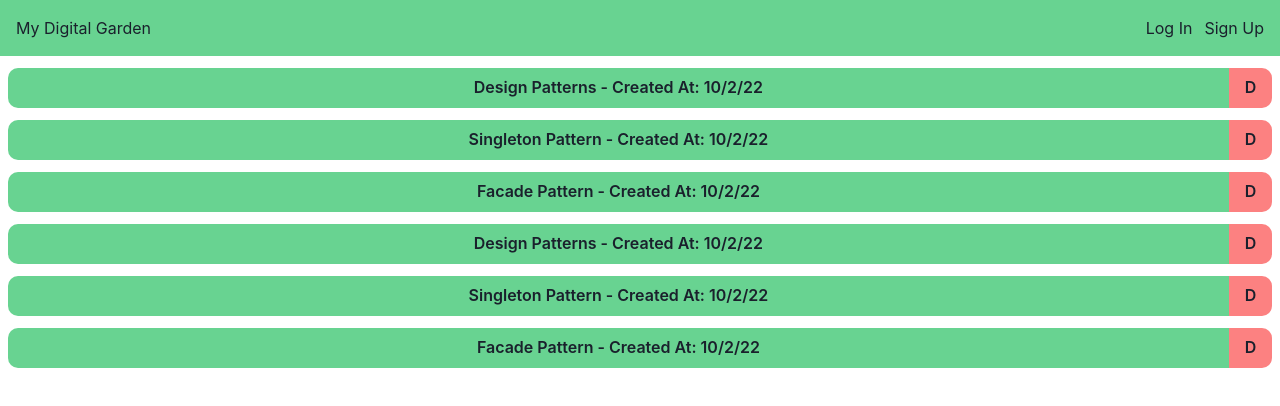
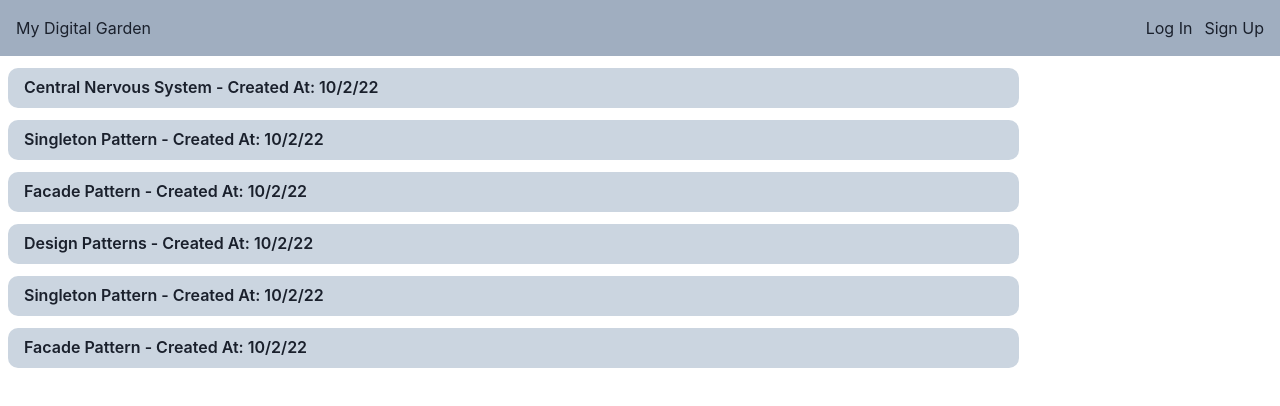
Before and after one commit to jpecheverryp/my-digital-garden, a React (Create React App) app in the folder client/: page / in a window 1280 px wide. Shown: the top 406 px of the page. Built offline with nearby package versions, Linux system fonts and the light colour scheme.

Commit message:
changed color scheme aross all pages

```diff
--- a/client/src/components/Navbar.tsx
+++ b/client/src/components/Navbar.tsx
@@ -1,6 +1,6 @@
 import React from 'react';
 import { Link as RouterLink } from 'react-router-dom';
-import { Link, Flex, Box } from '@chakra-ui/react';
+import { Link, Flex, Box, Button } from '@chakra-ui/react';
 
 interface IState {
   isAuthenticated: boolean;
@@ -8,7 +8,7 @@ interface IState {
 const Navbar: React.FC<IState> = ({ isAuthenticated }) => {
   return (
     <Flex
-      bg={'green.300'}
+      bg={'gray.400'}
       p={4}
       justifyContent={'space-between'}
       alignItems={'center'}
@@ -19,9 +19,14 @@ const Navbar: React.FC<IState> = ({ isAuthenticated }) => {
       </Link>
       {/* Check if authenticated and display different links */}
       {isAuthenticated ? (
-        <Link as={RouterLink} to={'/profile'}>
-          Profile
-        </Link>
+        <Box>
+          <Button p={2} mr={2} colorScheme={'blue'}>
+            Add note
+          </Button>
+          <Link as={RouterLink} to={'/profile'}>
+            Profile
+          </Link>
+        </Box>
       ) : (
         <Box>
           <Link as={RouterLink} to={'/login'} pr={3}>
--- a/client/src/components/NoteList.tsx
+++ b/client/src/components/NoteList.tsx
@@ -11,7 +11,7 @@ interface IProps {
 }
 const NoteList: React.FC<IProps> = ({ notes }) => {
   return (
-    <Box>
+    <Box w={'80%'}>
       {notes.map((note, index) => (
         <NotePreview key={index} note={note} />
       ))}
--- a/client/src/components/NotePreview.tsx
+++ b/client/src/components/NotePreview.tsx
@@ -18,23 +18,19 @@ const NotePreview: React.FC<IProps> = ({ note }) => {
     redirectTo(navigate, '/note/' + note.id);
   };
   return (
-    <Flex mb={3}>
     <Button
       id={'note-' + note.id}
       onClick={handleClick}
       d={'block'}
       w={'100%'}
-        bg={'green.300'}
-        borderRadius={'10px 0 0 10px'} // TopLeft, TopRight, BotRight, BotLeft
+      mb={3}
+      bg={'gray.300'}
+      borderRadius={'10px'}
+      textAlign={'left'}
     >
       {note.note_name} - Created At: {note.created_at.getDate()}/
       {note.created_at.getMonth() + 1}/{note.created_at.getFullYear() - 2000}
     </Button>
-
-      <Button bg={'red.300'} borderRadius={'0 10px 10px 0'}>
-        D
-      </Button>
-    </Flex>
   );
 };
 
--- a/client/src/components/NoteView.tsx
+++ b/client/src/components/NoteView.tsx
@@ -5,7 +5,7 @@ const NoteView = () => {
   const params = useParams();
   console.log(params);
 
-  return <div>Hello</div>;
+  return <div>Hello {params.id}</div>;
 };
 
 export default NoteView;
--- a/client/src/screens/Home.tsx
+++ b/client/src/screens/Home.tsx
@@ -9,7 +9,7 @@ const Home: React.FC<IState> = () => {
   const notes = [
     {
       id: 1,
-      note_name: 'Design Patterns',
+      note_name: 'Central Nervous System',
       created_at: new Date(),
     },
     {
--- a/client/src/screens/Register.tsx
+++ b/client/src/screens/Register.tsx
@@ -98,7 +98,7 @@ const Register: React.FC<IProps> = ({ setUser }) => {
             />
           </FormControl>
 
-          <Button colorScheme={'orange'} type='submit'>
+          <Button colorScheme={'orange'} w={'100%'} type='submit'>
             Sign Up
           </Button>
         </form>
```
Also changed, not shown: 1 other file (tests, documents, lock files or other folders). Lines whose indentation alone changed are shown as unchanged.
